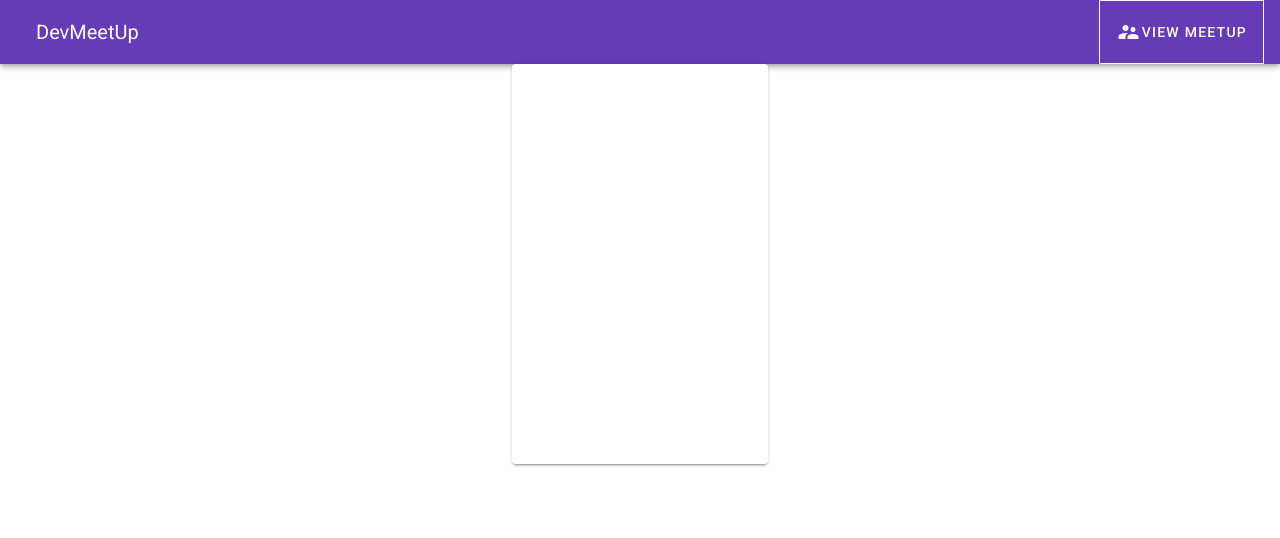
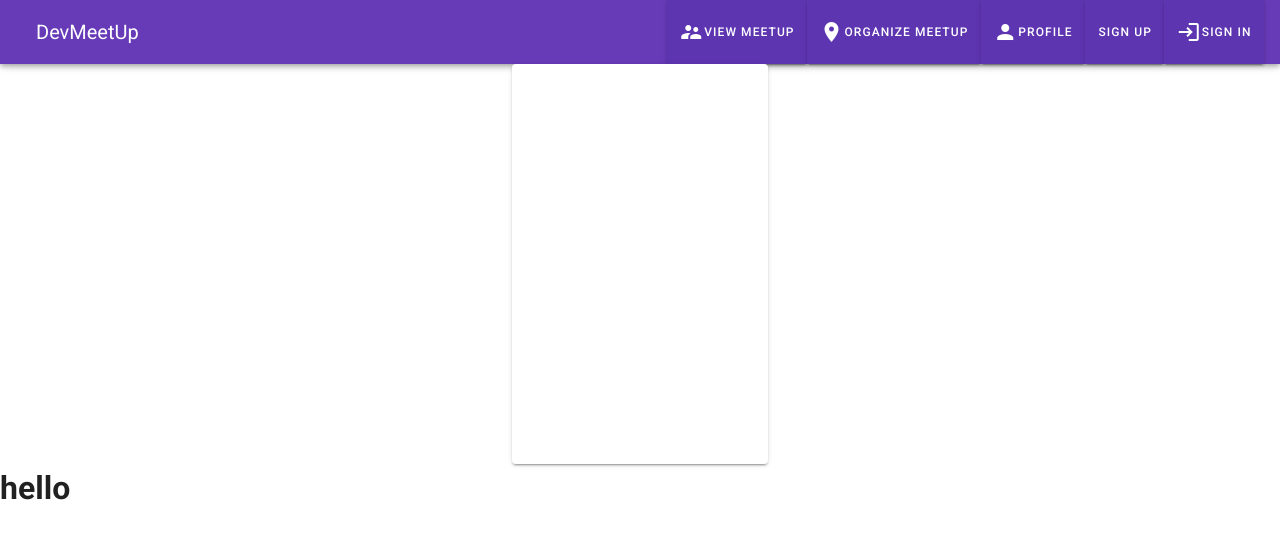
Before and after one commit to coderj001/vue-meetup, a Vue app: page / in a window 1280 px wide. Shown: the top 538 px of the page. Built offline with nearby package versions, Linux system fonts and the light colour scheme.

Commit message:
Adding views

```diff
--- a/src/App.vue
+++ b/src/App.vue
@@ -1,6 +1,9 @@
 <template>
     <v-app>
-    <Navbar />
+        <Navbar />
+        <main>
+            <router-view></router-view>
+        </main>
     </v-app>
 </template>
 
@@ -10,8 +13,8 @@ export default {
     name: "App",
 
     components: {
-            Navbar,
-        },
+        Navbar,
+    },
 
     data: () => ({
         sideBar: false,
--- a/src/components/Navbar.vue
+++ b/src/components/Navbar.vue
@@ -5,20 +5,20 @@
             <v-toolbar-title>DevMeetUp</v-toolbar-title>
             <v-spacer></v-spacer>
             <v-toolbar-items class="hidden-xs-only">
-                <v-btn outlined>
-                    <v-icon>mdi-account-supervisor</v-icon>
-                    VIEW MEETUP
+                <v-btn small color="deep-purple darken-1" v-for="item in menuItems" :key="item.title">
+                    <v-icon>mdi-{{item.icon}}</v-icon>
+                    {{item.title}}
                 </v-btn>
             </v-toolbar-items>
         </v-app-bar>
         <v-card class="mx-auto" height="400" width="256">
             <v-navigation-drawer v-model="sideNav">
                 <v-list>
-                    <v-list-item>
+                    <v-list-item v-for="item in menuItems" :key="item.title">
                         <v-list-item-action>
-                            <v-icon>mdi-account-supervisor</v-icon>
+                            <v-icon>mdi-{{item.icon}}</v-icon>
                         </v-list-item-action>
-                        <v-list-item-content>View Meetup</v-list-item-content>
+                        <v-list-item-content>{{item.title}}</v-list-item-content>
                     </v-list-item>
                 </v-list>
             </v-navigation-drawer>
@@ -32,6 +32,13 @@ export default {
     data() {
         return {
             sideNav: false,
+            menuItems: [
+                { icon: "account-supervisor", title: "View Meetup" },
+                { icon: "map-marker", title: "Organize Meetup" },
+                { icon: "account", title: "Profile" },
+                { icon: "face", title: "Sign Up" },
+                { icon: "login", title: "Sign In" },
+            ],
         };
     },
 };
--- a/src/views/Home.vue
+++ b/src/views/Home.vue
@@ -1,5 +1,6 @@
 <template>
   <div class="home">
+  <h1>hello</h1>
   </div>
 </template>
 
```
Also changed, not shown: src/views/Meetup/Meetups.vue (added).
